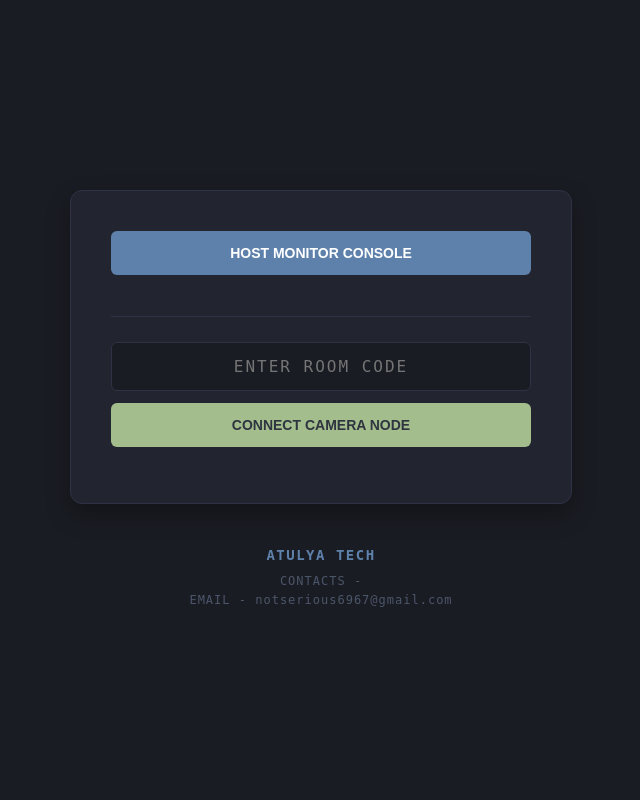
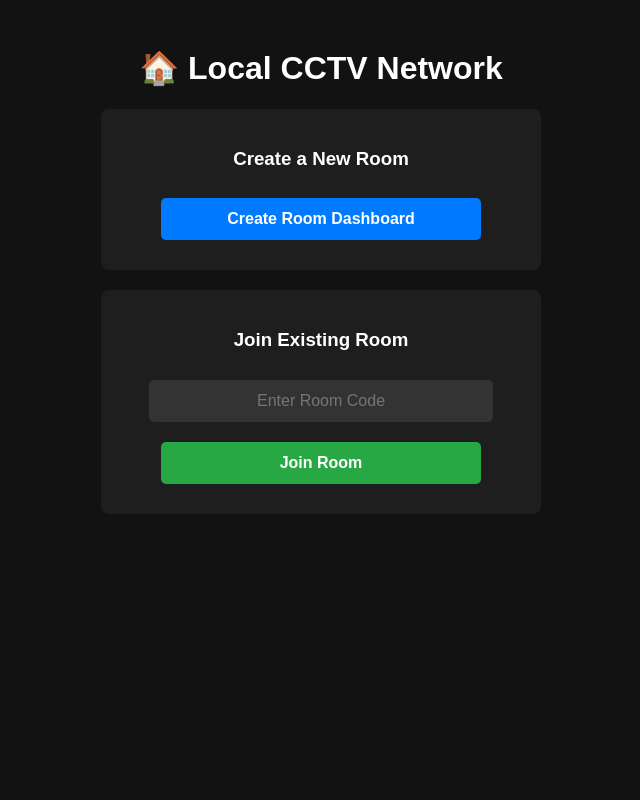
Before and after one commit to notserious6967-cpu/my-cloud-cctv, a Flask app: page / in a window 1280 px wide. Shown: the whole page, without its empty margins (319-959 px from the left). Run offline with Flask 3, Linux system fonts and the light colour scheme.

Commit message:
Matched HTML views to original fixed server routes

```diff
--- a/templates/home.html
+++ b/templates/home.html
@@ -1,123 +1,29 @@
 <!DOCTYPE html>
-<html lang="en">
+<html>
 <head>
     <meta charset="UTF-8">
     <meta name="viewport" content="width=device-width, initial-scale=1.0">
-    <title>Gateway Portal</title>
+    <title>CCTV Hub</title>
     <style>
-        body {
-            background-color: #1a1c23;
-            color: #f3f4f6;
-            font-family: -apple-system, BlinkMacSystemFont, "Segoe UI", Roboto, sans-serif;
-            display: flex;
-            flex-direction: column;
-            align-items: center;
-            justify-content: center;
-            min-height: 100vh;
-            margin: 0;
-            padding: 20px;
-            box-sizing: border-box;
-        }
-        .container {
-            background-color: #222530;
-            border: 1px solid #2e3244;
-            border-radius: 12px;
-            padding: 40px;
-            width: 100%;
-            max-width: 420px;
-            text-align: center;
-            box-shadow: 0 10px 25px rgba(0,0,0,0.3);
-            margin-bottom: 40px;
-        }
-        .btn {
-            width: 100%;
-            padding: 14px;
-            border-radius: 6px;
-            font-size: 14px;
-            font-weight: 600;
-            border: none;
-            cursor: pointer;
-            margin-bottom: 16px;
-            transition: opacity 0.2s;
-        }
-        .btn-primary { background-color: #5e81ac; color: #fff; }
-        .btn-secondary { background-color: #a3be8c; color: #2e3440; }
-        .btn:hover { opacity: 0.9; }
-        .separator {
-            border-top: 1px solid #2e3244;
-            margin: 25px 0;
-        }
-        .input-box {
-            width: 100%;
-            background-color: #1a1c23;
-            border: 1px solid #2e3244;
-            color: #fff;
-            padding: 14px;
-            border-radius: 6px;
-            box-sizing: border-box;
-            margin-bottom: 12px;
-            text-align: center;
-            font-family: monospace;
-            font-size: 16px;
-            letter-spacing: 2px;
-        }
-        .input-box:focus { outline: 1px solid #5e81ac; }
-
-        /* Bottom Info Section */
-        .footer-info {
-            text-align: center;
-            font-family: monospace;
-            font-size: 12px;
-            color: #4c566a;
-            line-height: 1.6;
-            letter-spacing: 1px;
-        }
-        .footer-brand {
-            font-size: 14px;
-            font-weight: bold;
-            color: #5e81ac;
-            margin-bottom: 6px;
-            letter-spacing: 1.5px;
-        }
+        body { font-family: sans-serif; background: #121212; color: white; text-align: center; padding: 20px; }
+        .card { background: #1e1e1e; padding: 20px; margin: 20px auto; max-width: 400px; border-radius: 8px; }
+        button, input { width: 80%; padding: 12px; margin: 10px 0; border-radius: 5px; border: none; font-size: 16px; }
+        button { background: #007bff; color: white; font-weight: bold; }
+        input { background: #333; color: white; text-align: center; }
     </style>
 </head>
 <body>
-
-<div class="container">
-    <button class="btn btn-primary" onclick="createMonitorSession()">HOST MONITOR CONSOLE</button>
-
-    <div class="separator"></div>
-
-    <input type="text" id="roomCodeInput" class="input-box" placeholder="ENTER ROOM CODE" maxlength="6">
-    <button class="btn btn-secondary" onclick="joinAsCameraNode()">CONNECT CAMERA NODE</button>
-</div>
-
-<div class="footer-info">
-    <div class="footer-brand">ATULYA TECH</div>
-    <div>CONTACTS -</div>
-    <div>EMAIL - notserious6967@gmail.com</div>
-</div>
-
-<script>
-    function createMonitorSession() {
-        fetch('/create-room', { method: 'POST' })
-        .then(res => res.json())
-        .then(data => {
-            if(data.room_code) {
-                window.location.href = '/receiver/' + data.room_code;
-            }
-        })
-        .catch(err => alert("Error building session."));
-    }
-
-    function joinAsCameraNode() {
-        const code = document.getElementById('roomCodeInput').value.trim().toUpperCase();
-        if(code.length === 6) {
-            window.location.href = '/camera/' + code;
-        } else {
-            alert("Please enter a valid 6-character Room Code.");
-        }
-    }
-</script>
+    <h1>🏠 Local CCTV Network</h1>
+    <div class="card">
+        <h3>Create a New Room</h3>
+        <form action="/create" method="POST"><button type="submit">Create Room Dashboard</button></form>
+    </div>
+    <div class="card">
+        <h3>Join Existing Room</h3>
+        <form action="/join" method="POST">
+            <input type="text" name="room_id" placeholder="Enter Room Code" required autocomplete="off"><br>
+            <button type="submit" style="background: #28a745;">Join Room</button>
+        </form>
+    </div>
 </body>
 </html>
```
